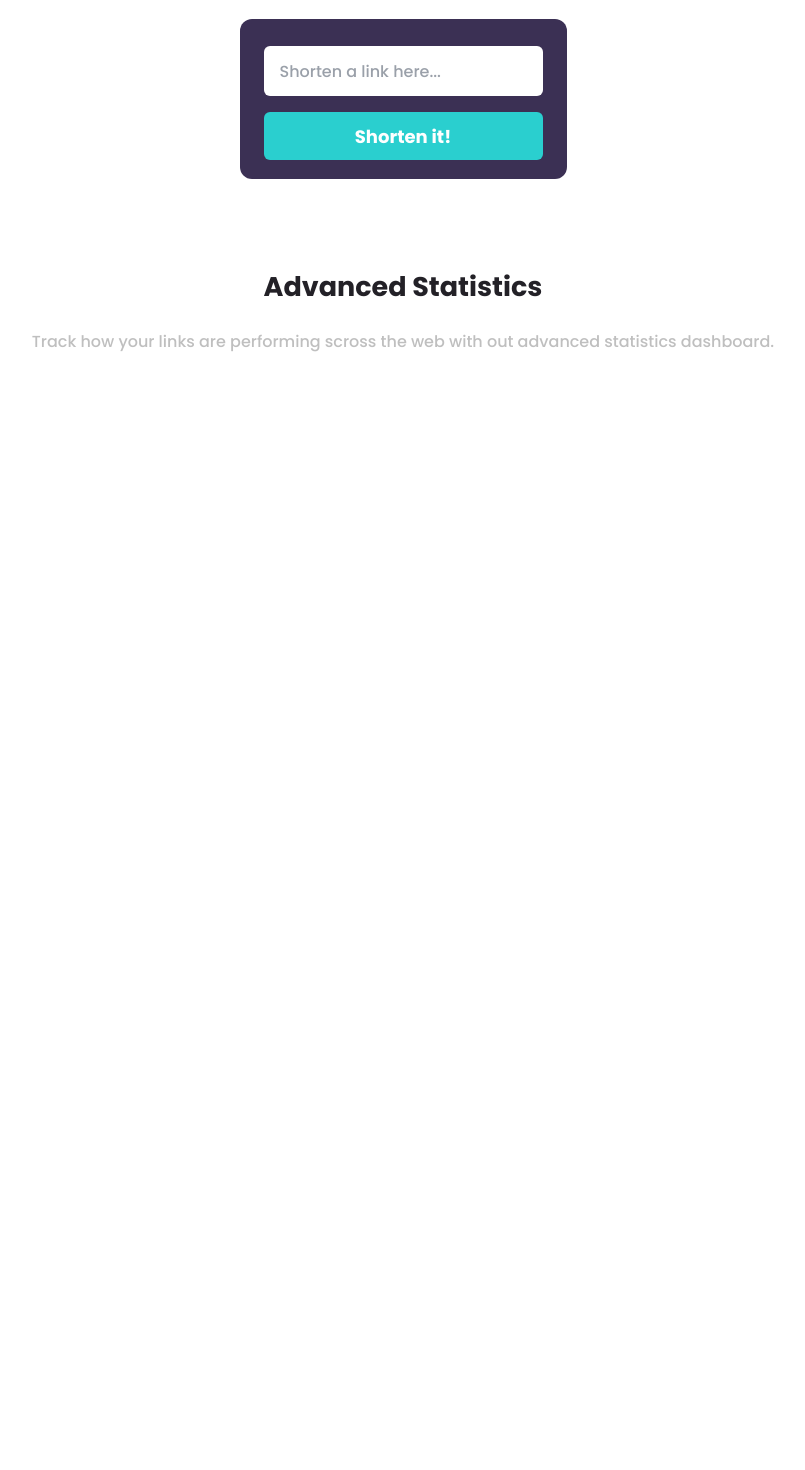
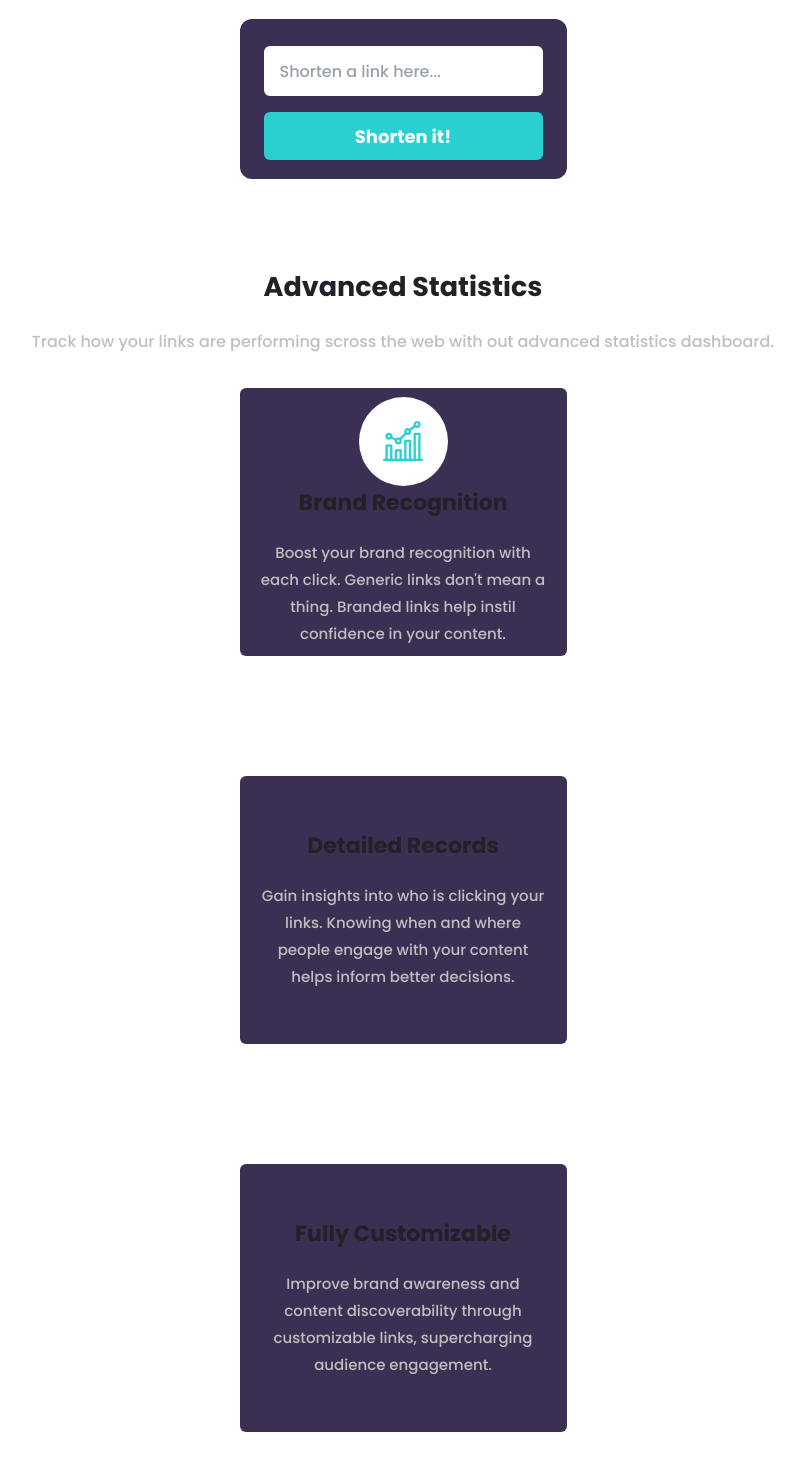
Before and after one commit to YokoMentor/url-shortening-api, a React (Vite) app: page / in a window 1280 px wide. Shown: the part 596-2066 px from the top of the page, without its empty margins (237-1042 px from the left). Before the commit the page ends 952 px from the top, so only its background shows below. Built offline with nearby package versions, Linux system fonts and the light colour scheme.

Commit message:
Created brand recognition container

```diff
--- a/src/App.jsx
+++ b/src/App.jsx
@@ -2,6 +2,9 @@ import { useState } from 'react'
 import './App.css'
 import logo from './images/logo.svg'
 import illustration from './images/illustration-working.svg'
+import brandRecognition from './images/icon-brand-recognition.svg'
+import detailedRecords from './images/icon-detailed-records.svg'
+import fullyCustom from './images/icon-fully-customizable.svg'
 
 function App() {
   return (
@@ -31,6 +34,21 @@ function App() {
         <h2 className='font-bold text-[27px] text-gray-950 mb-5'>Advanced Statistics</h2>
         <p className='text-[16px] text-gray-500 leading-[28px]'>Track how your links are performing scross the web with out advanced statistics dashboard.</p>
       </div>
+      <div className='flex flex-col justify-center items-center'>
+        <div className='flex flex-col justify-center items-center w-[327px] h-[268px] bg-primary-purple rounded-md mt-8 mb-22 px-5'>
+          <div className='bg-white bg-[url(./images/icon-brand-recognition.svg)] bg-no-repeat bg-center w-[89px] h-[89px] rounded-full'></div>
+          <h3 className='font-bold text-[22px] text-gray-950 mb-5'>Brand Recognition</h3>
+          <p className='text-gray-500 text-[15px] leading-[27px]'>Boost your brand recognition with each click. Generic links don't mean a thing. Branded links help instil confidence in your content.</p>
+        </div>
+        <div className='flex flex-col justify-center w-[327px] h-[268px] bg-primary-purple rounded-md mt-8 mb-22 px-5'>
+          <h3 className='font-bold text-[22px] text-gray-950 mb-5'>Detailed Records</h3>
+          <p className='text-gray-500 text-[15px] leading-[27px]'>Gain insights into who is clicking your links. Knowing when and where people engage with your content helps inform better decisions.</p>
+        </div>
+        <div className='flex flex-col justify-center w-[327px] h-[268px] bg-primary-purple rounded-md mt-8 mb-22 px-5'>
+          <h3 className='font-bold text-[22px] text-gray-950 mb-5'>Fully Customizable</h3>
+          <p className='text-gray-500 text-[15px] leading-[27px]'>Improve brand awareness and content discoverability through customizable links, supercharging audience engagement.</p>
+        </div>
+      </div>
       </div>
     </div>
   )
```
